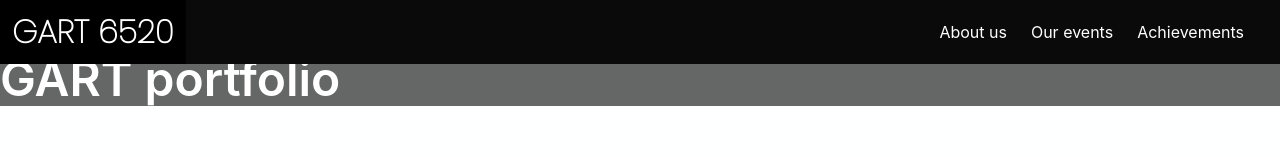
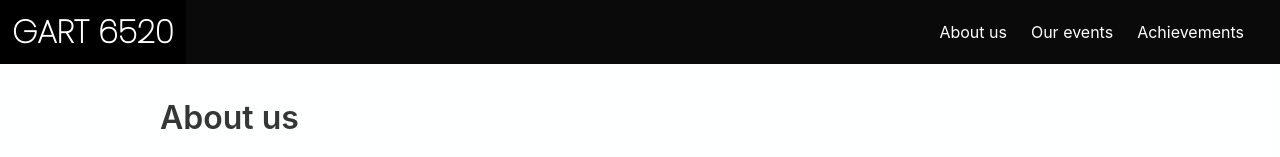
Before and after one commit to HoangVu123456/GART, a website built with Vite: page index.html in a window 1280 px wide. Shown: the top 157 px of the page. Built offline with nearby package versions, Linux system fonts and the light colour scheme; files whose address does not match are found by name.

Commit message:
Update index.html

```diff
--- a/index.html
+++ b/index.html
@@ -35,11 +35,6 @@
         </div>
       </div>
     </nav>
-
-    <section class="hero is-medium is-dark">
-        <div class="title is-1">GART portfolio</div>
-     </div>
-    </section>
 
     <section id="section-about-me" class="section is-dark">
       <div class="container is-max-desktop">
```
